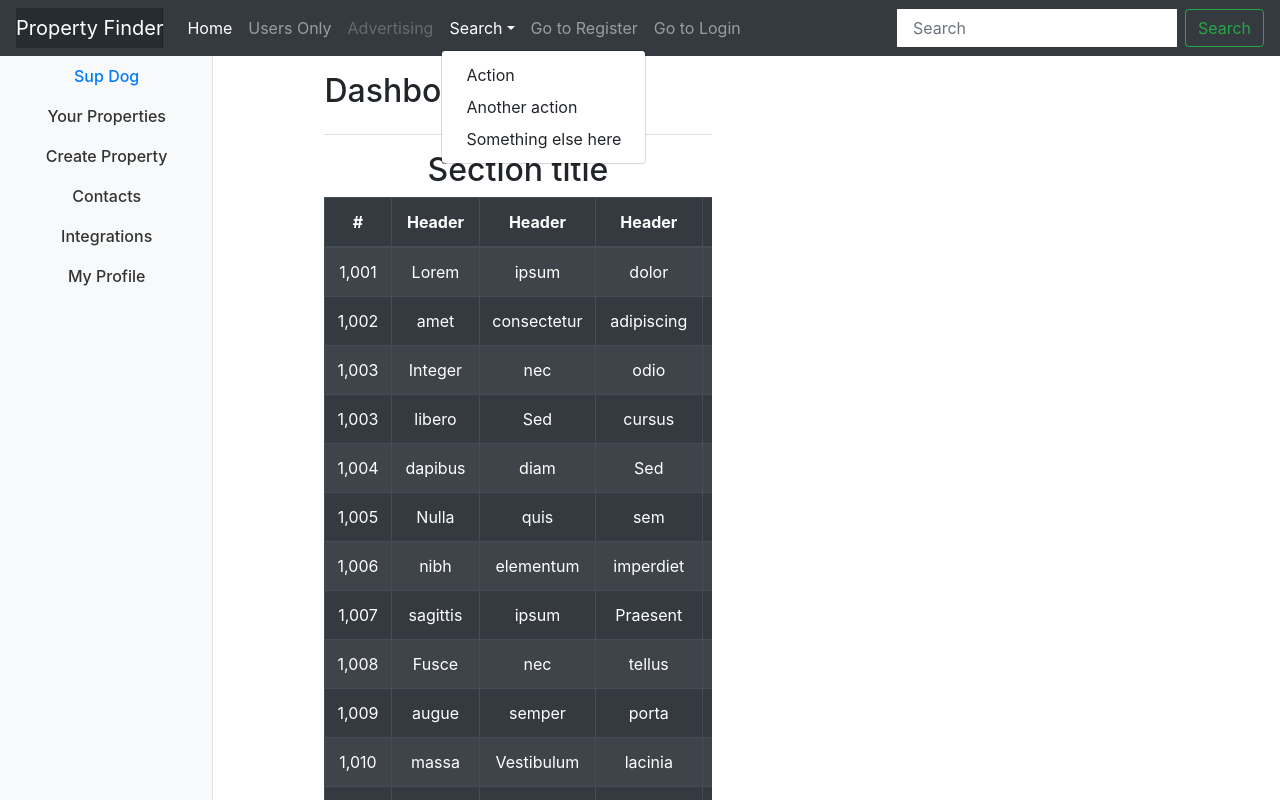
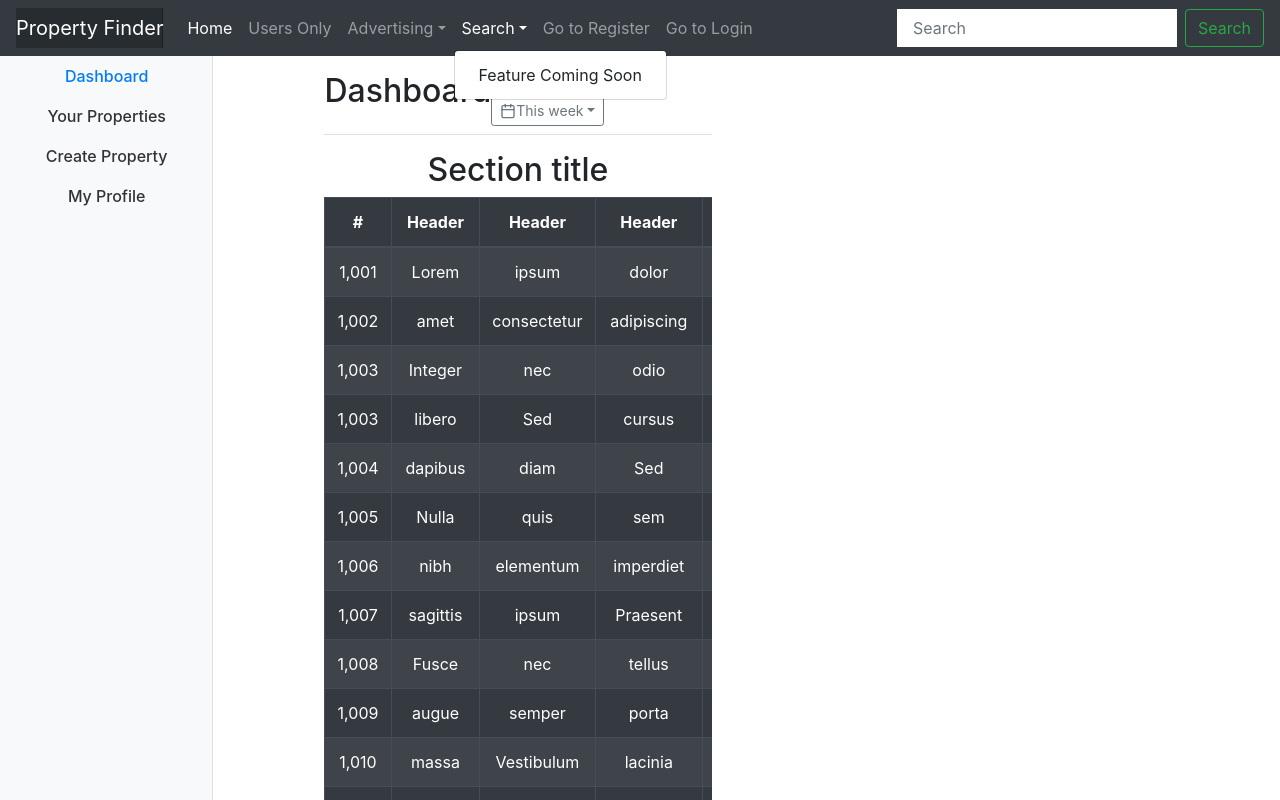
Before and after one commit to iar001/react-property-finder, a React (Create React App) app in the folder client/: page /dashboard in a window 1280 px wide. Both pictures are taken after a click on the link "Search". Shown: the top 800 px of the page. Built offline with nearby package versions, Linux system fonts and the light colour scheme; some icons are missing.

Commit message:
test run

```diff
--- a/client/src/components/Dashboard.jsx
+++ b/client/src/components/Dashboard.jsx
@@ -29,7 +29,7 @@ class Dashboard extends Component {
             <ul class="nav flex-column">
               <li class="nav-item">
                 <a class="nav-link active" href="#">
-                  Sup Dog <span class="sr-only">(current)</span>
+                  Dashboard <span class="sr-only">(current)</span>
                 </a>
               </li>
               <li class="nav-item" onClick={() => {
@@ -57,18 +57,16 @@ class Dashboard extends Component {
                 </a>
               </li>
 
-              <li class="nav-item">
+              {/* <li class="nav-item">
                 <a class="nav-link" href="#">
-                  {/* <svg xmlns="http://www.w3.org/2000/svg" width="24" height="24" viewBox="0 0 24 24" fill="none" stroke="currentColor" stroke-width="2" stroke-linecap="round" stroke-linejoin="round" class="feather feather-bar-chart-2"><line x1="18" y1="20" x2="18" y2="10"></line><line x1="12" y1="20" x2="12" y2="4"></line><line x1="6" y1="20" x2="6" y2="14"></line></svg> */}
                   Contacts
             </a>
-              </li>
-              <li class="nav-item">
+              </li> */}
+              {/* <li class="nav-item">
                 <a class="nav-link" href="#">
-                  {/* <svg xmlns="http://www.w3.org/2000/svg" width="24" height="24" viewBox="0 0 24 24" fill="none" stroke="currentColor" stroke-width="2" stroke-linecap="round" stroke-linejoin="round" class="feather feather-layers"><polygon points="12 2 2 7 12 12 22 7 12 2"></polygon><polyline points="2 17 12 22 22 17"></polyline><polyline points="2 12 12 17 22 12"></polyline></svg> */}
                   Integrations
-            </a>
-              </li>
+                </a>
+              </li> */}
               <li class="nav-item" onClick={() => {
                 this.setState({
                   userProperties: false,
--- a/client/src/components/Header.jsx
+++ b/client/src/components/Header.jsx
@@ -13,10 +13,13 @@ class Header extends Component {
       <div>
 
         <nav class="navbar navbar-expand-md navbar-dark fixed-top bg-dark">
-          <a class="navbar-brand" href="#">Property Finder</a>
-          <button class="navbar-toggler" type="button" data-toggle="collapse" data-target="#navbarsExampleDefault" aria-controls="navbarsExampleDefault" aria-expanded="false" aria-label="Toggle navigation">
+          <Link to="/">
+            <a class="navbar-brand" href="#">Property Finder</a>
+
+          </Link>
+          {/* <button class="navbar-toggler" type="button" data-toggle="collapse" data-target="#navbarsExampleDefault" aria-controls="navbarsExampleDefault" aria-expanded="false" aria-label="Toggle navigation">
             <span class="navbar-toggler-icon"></span>
-          </button>
+          </button> */}
 
           <div class="collapse navbar-collapse" id="navbarsExampleDefault">
             <ul class="navbar-nav mr-auto">
@@ -41,15 +44,20 @@ class Header extends Component {
                 </li>
               }
 
-              <li class="nav-item">
-                <a class="nav-link disabled" href="#" tabindex="-1" aria-disabled="true">Advertising</a>
+<li class="nav-item dropdown">
+                <a class="nav-link dropdown-toggle" href="#" id="dropdown01" data-toggle="dropdown" aria-haspopup="true" aria-expanded="false">Advertising</a>
+                <div class="dropdown-menu" aria-labelledby="dropdown01">
+                  <a class="dropdown-item" href="#">Feature Coming Soon</a>
+                  {/* <a class="dropdown-item" href="#">Another action</a> */}
+                  {/* <a class="dropdown-item" href="#">Something else here</a> */}
+                </div>
               </li>
               <li class="nav-item dropdown">
                 <a class="nav-link dropdown-toggle" href="#" id="dropdown01" data-toggle="dropdown" aria-haspopup="true" aria-expanded="false">Search</a>
                 <div class="dropdown-menu" aria-labelledby="dropdown01">
-                  <a class="dropdown-item" href="#">Action</a>
-                  <a class="dropdown-item" href="#">Another action</a>
-                  <a class="dropdown-item" href="#">Something else here</a>
+                <a class="dropdown-item" href="#">Feature Coming Soon</a>
+                  {/* <a class="dropdown-item" href="#">Another action</a> */}
+                  {/* <a class="dropdown-item" href="#">Something else here</a> */}
                 </div>
               </li>
               {/* <li class="nav-item-active">
--- a/client/src/components/Homepage.jsx
+++ b/client/src/components/Homepage.jsx
@@ -28,7 +28,7 @@ class Homepage extends Component {
           <div class="container">
             <h1 class="display-3">Search for your new home today!</h1>
             {/* <p>This is a template for a simple marketing or informational website. It includes a large callout called a jumbotron and three supporting pieces of content. Use it as a starting point to create something more unique.</p> */}
-            <p><a class="btn btn-primary btn-lg" href="#homepage-images" role="button">Learn more »</a></p>
+            {/* <p><a class="btn btn-primary btn-lg" href="#homepage-images" role="button">Learn more »</a></p> */}
           </div>
         </div>
 
--- a/client/src/components/ShowProperty.jsx
+++ b/client/src/components/ShowProperty.jsx
@@ -89,7 +89,7 @@ class ShowProperty extends Component {
             </div>
           </div>
         </div>
-        <h3>Other Agent Properties</h3>
+        {/* <h3>Other Agent Properties</h3>
         <div class="agent-properties">
           {
             this.state.agentProperties.map(property => (
@@ -123,7 +123,7 @@ class ShowProperty extends Component {
 
             ))
           }
-        </div>
+        </div> */}
       </div>
     )
   }
```
